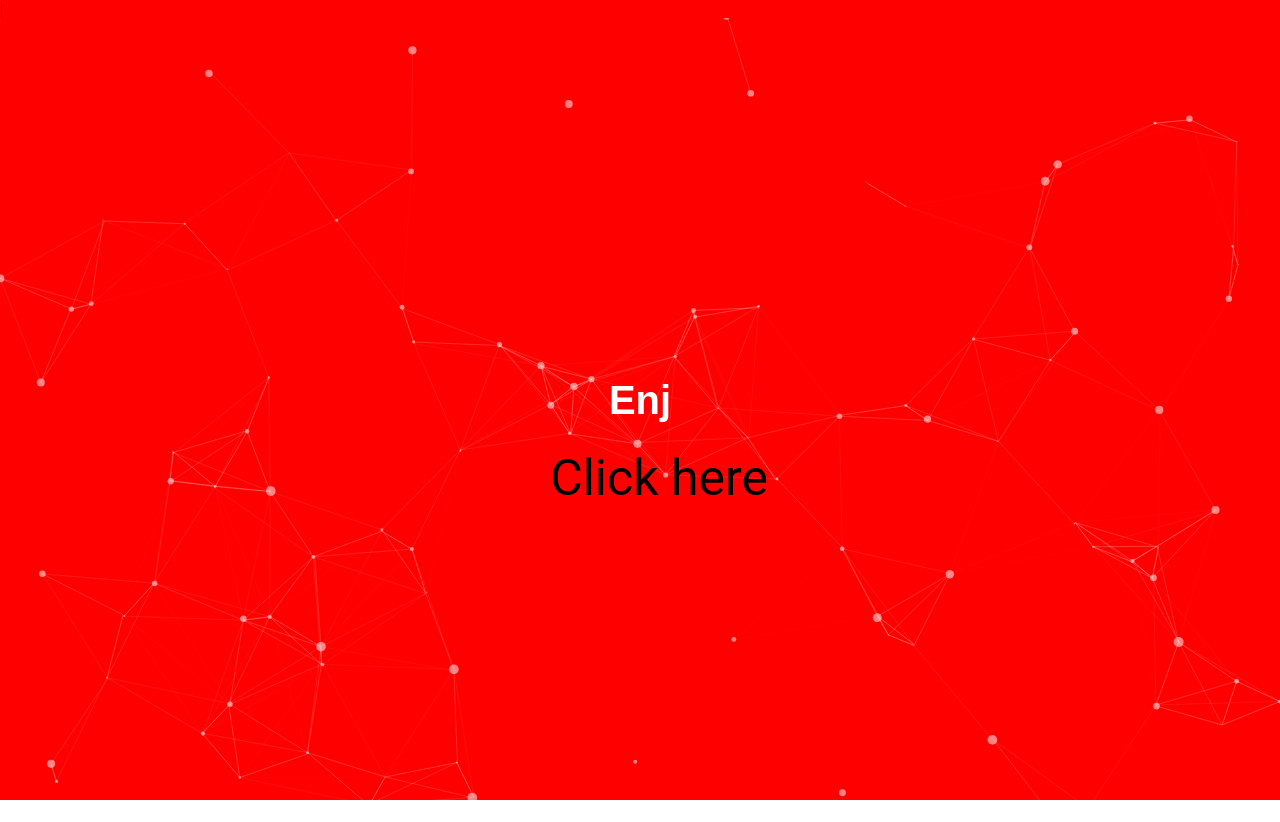
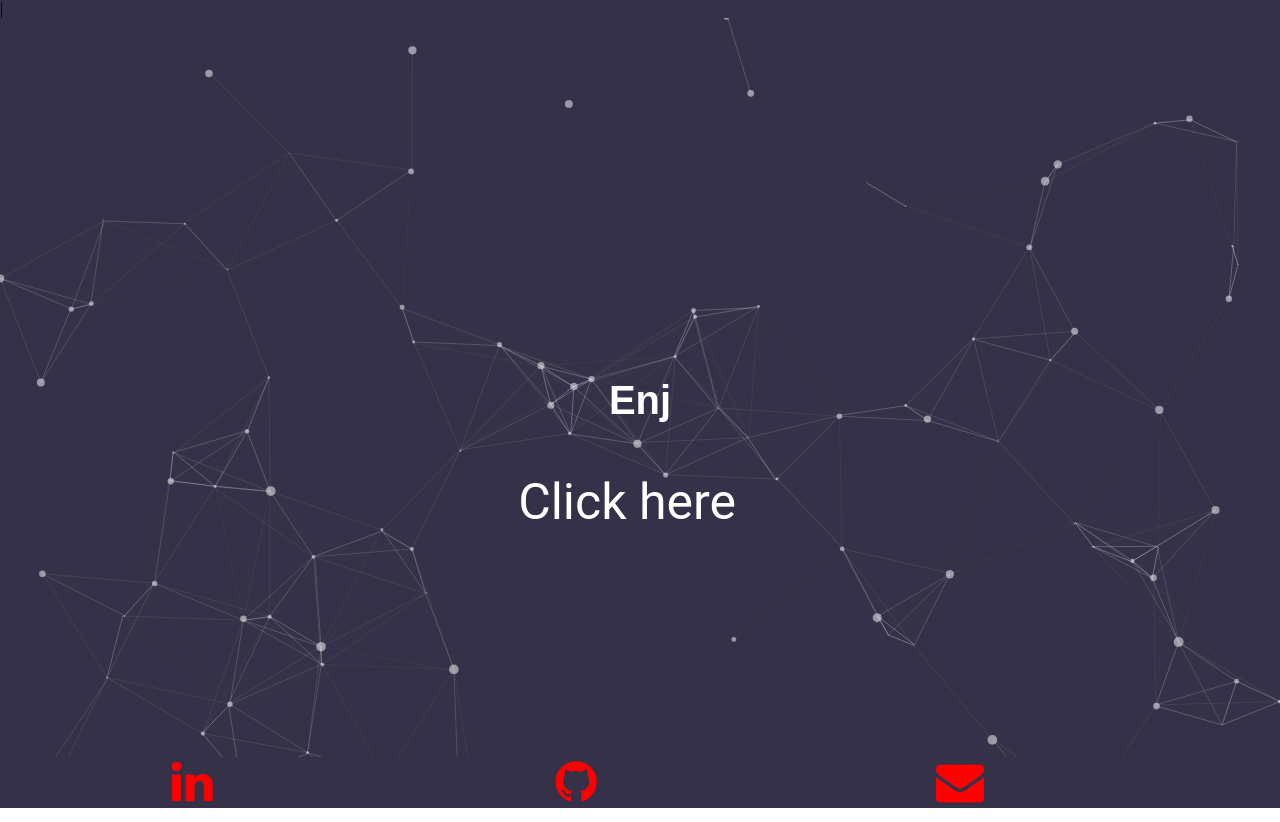
Before and after one commit to mfreire1996/updated_portfolio, a plain HTML site: page index.html in a window 1280 px wide. Drawn offline with nearby package versions, Linux system fonts and the light colour scheme.

Commit message:
buttons uploaded

```diff
--- a/index.html
+++ b/index.html
@@ -9,15 +9,24 @@
   <link rel="shortcut icon" type="image/png" href="computer.png">
   <link rel="stylesheet"
   href="https://cdnjs.cloudflare.com/ajax/libs/animate.css/3.5.2/animate.min.css">
+  <link rel="stylesheet" href="https://cdnjs.cloudflare.com/ajax/libs/font-awesome/4.7.0/css/font-awesome.min.css">
   </head>
   <body>
     <div id="particles-js">
       <h1 class="type"></h1>
       </div>
-        <!-- <a href="https://www.google.com" target="_blank" class="button" >View Projects</a> -->
         <div class="words animated fadeIn">
-          <a href="#" class="button">Click here</a>
+          <a href="projects.html" class="button">Click here</a>
         </div>
+        <footer class="footer">
+            <a href="https://www.linkedin.com/in/marcos-freire/" target="_blank" class="fa fa-linkedin">
+            <a href="https://github.com/mfreire1996" target="_blank" class="fa fa-github">
+            <a href="mailto:mfreire1996@gmail.com?" target="_top" class="fa fa-envelope">
+            </a>
+            </a>
+            </a>
+        </footer>
+
 
 
     <script src="particles.js"></script>
--- a/style.css
+++ b/style.css
@@ -6,7 +6,7 @@ body {
 
 #particles-js {
     height: 100%;
-    background: #f00;
+    background: #343148;
 }
 
 h1 {
@@ -23,28 +23,6 @@ h1 {
     text-shadow: 0 2px 5px rbga(0,0,0,.5);
 }
 
-/* .button {
-    padding: 2% 2%;
-    width: 10vw;
-	border:3px solid #e0ccc8;
-	letter-spacing: 0.2em;
-	text-decoration: none;
-	color: #e0ccc8;
-    text-align: center;
-    font-size: 1.5vw;
-    margin: 0 auto;
-    display: block;
-	font-weight: 600;
-	text-transform: uppercase;
-	margin-bottom: 50%;
-} */
-
-/* .button:hover {
-	color: #fff;
-	background-color: #e0ccc8;
-}
-*/
-
 .words {
     color: #2e3131;
     font-size: 50px;
@@ -53,8 +31,34 @@ h1 {
     position: absolute;
     width: 120vw;
     text-align: right;
-    top: 57%;
+    top: 60%;
     transform: translate(-50%, -20%);
+    animation-duration: 3s;
+    animation-delay: 2.5s;
+}
+
+@media screen and (max-width: 1600px) {
+    .words {
+        width: 115%;
+    }
+}
+
+@media screen and (max-width: 1400px) {
+    .words {
+        width: 115%;
+    }
+}
+
+@media screen and (max-width: 1200px) {
+    .words {
+        width: 120%;
+    }
+}
+
+@media screen and (max-width: 1000px) {
+    .words {
+        width: 125%;
+    }
 }
 
 @media screen and (max-width: 700px) {
@@ -71,5 +75,44 @@ h1 {
 
 .button {
     text-decoration: none;
-    color: black;
+    color: white;
 }
+
+.footer {
+    position: absolute;
+    bottom: 0;
+    width: 100%;
+    height: 50px;
+    margin-top: 50em;
+    background-color: #343148;
+    -webkit-backface-visibility: hidden;
+    border-top: 1.5px solid #343148;
+    margin-bottom: -0.5em;
+}
+
+.fa {
+    text-align: center;
+    text-decoration: none;
+    font-size: 3rem !important;
+    color: red;
+    width: 30%;
+  }
+
+  .fa:hover {
+    opacity: 0.7;
+}
+
+.fa-linkedin {
+    display: block;
+    height: auto;
+  }
+
+  .fa-github {
+    display: block;
+    height: auto;
+  }
+
+  .fa-envelope {
+    display: block;
+    height: auto;
+  }
```
Also changed, not shown: projects.html (added, +12 -0 lines), main.js (line endings or trailing spaces).
